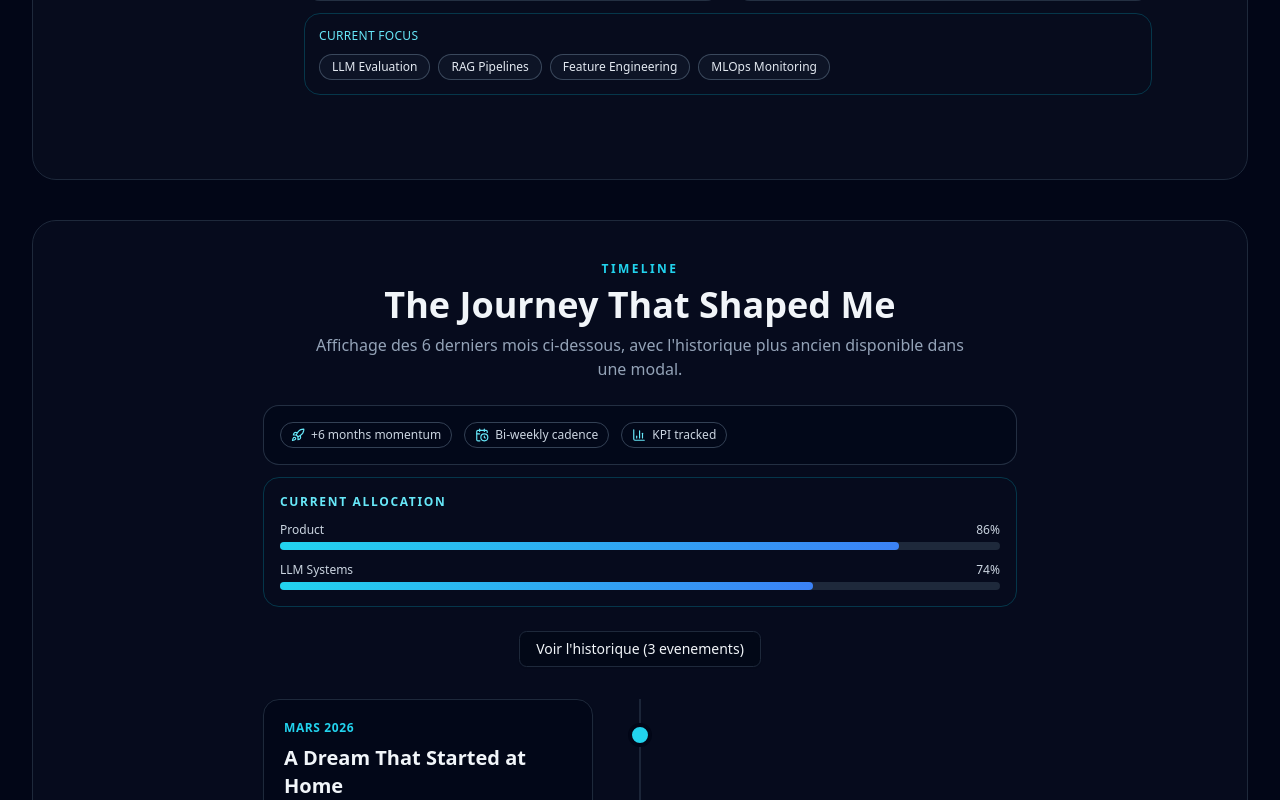
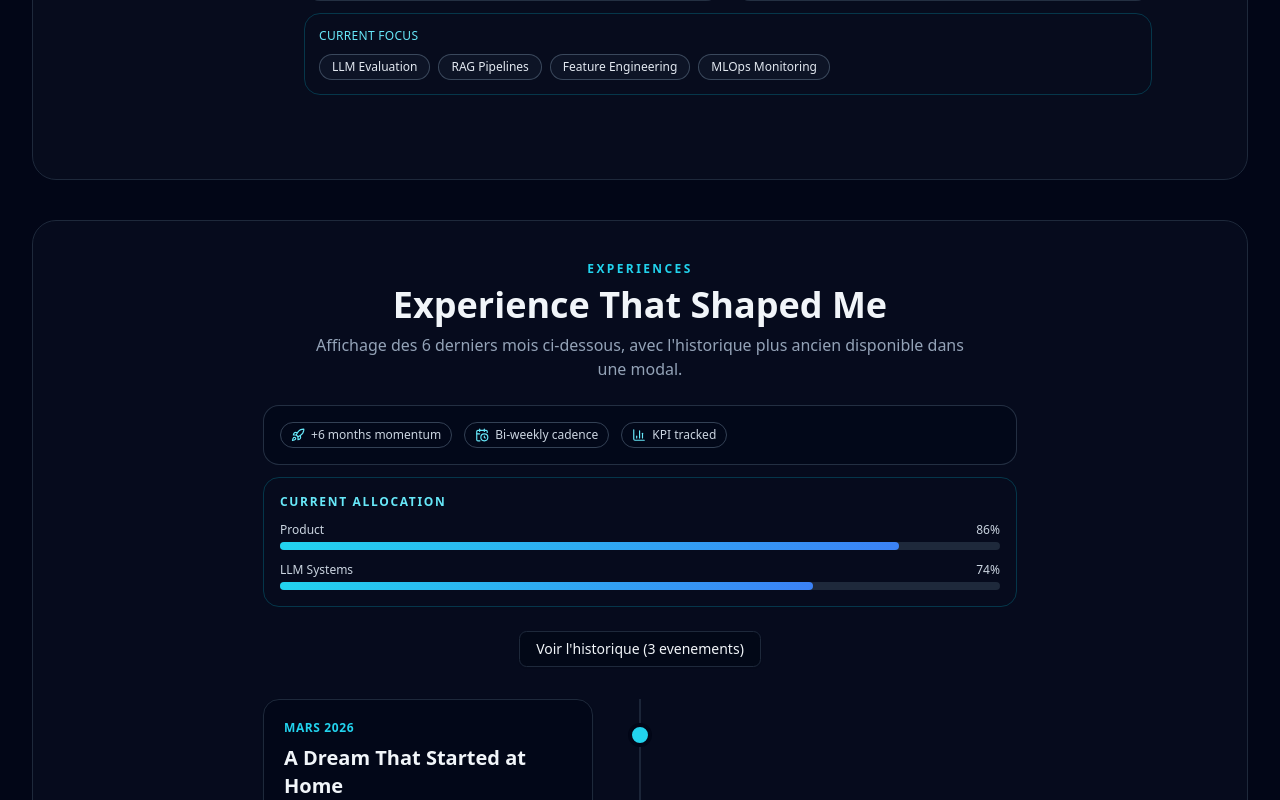
Before and after one commit to mitchou10/mitchou10.github.io, a React (Vite) app: page / in a window 1280 px wide. Shown: the part 1348-2148 px from the top of the page. Built offline with nearby package versions, Linux system fonts and the light colour scheme.

Commit message:
feat: rename Timeline section to Experiences and update related references

```diff
--- a/src/App.jsx
+++ b/src/App.jsx
@@ -15,7 +15,7 @@ import Footer from './components/Footer';
 const SECTION_ORDER = [
   { id: 'hero', label: 'Hero' },
   { id: 'about', label: 'About' },
-  { id: 'timeline', label: 'Timeline' },
+  { id: 'experiences', label: 'Experiences' },
   { id: 'projects', label: 'Projects' },
   { id: 'contact', label: 'Contact' },
 ];
--- a/src/components/Navbar.jsx
+++ b/src/components/Navbar.jsx
@@ -6,7 +6,7 @@ import SearchDialog from './SearchDialog';
 
 const NAV_LINKS = [
   { label: 'About', href: '#about' },
-  { label: 'Timeline', href: '#timeline' },
+  { label: 'Experiences', href: '#experiences' },
   { label: 'Projects', href: '#projects' },
   { label: 'Contact', href: '#contact' },
 ];
--- a/src/components/SearchDialog.jsx
+++ b/src/components/SearchDialog.jsx
@@ -20,10 +20,10 @@ const LOCAL_SEARCH_ITEMS = [
     source: 'local',
   },
   {
-    id: 'timeline',
-    title: 'Timeline - Journey',
+    id: 'experiences',
+    title: 'Experiences - Journey',
     snippet: 'Recent milestones and archive of older events.',
-    href: '#timeline',
+    href: '#experiences',
     source: 'local',
   },
   {
--- a/src/components/Timeline.jsx
+++ b/src/components/Timeline.jsx
@@ -93,10 +93,10 @@ export default function Timeline() {
   }, [isHistoryOpen]);
 
   return (
-    <section id="timeline" className="mb-10 flex min-h-[calc(100vh-6rem)] scroll-mt-24 items-center rounded-3xl border border-slate-800 bg-slate-900/35 px-6 py-10">
+    <section id="experiences" className="mb-10 flex min-h-[calc(100vh-6rem)] scroll-mt-24 items-center rounded-3xl border border-slate-800 bg-slate-900/35 px-6 py-10">
       <div className="mx-auto max-w-5xl">
-        <p className="text-center text-xs font-semibold uppercase tracking-[0.2em] text-cyan-400">Timeline</p>
-        <h2 className="mt-2 text-center text-3xl font-bold text-slate-100 sm:text-4xl">The Journey That Shaped Me</h2>
+        <p className="text-center text-xs font-semibold uppercase tracking-[0.2em] text-cyan-400">Experiences</p>
+        <h2 className="mt-2 text-center text-3xl font-bold text-slate-100 sm:text-4xl">Experience That Shaped Me</h2>
         <p className="mx-auto mt-2 max-w-2xl text-center text-slate-400">
           Affichage des 6 derniers mois ci-dessous, avec l&apos;historique plus ancien disponible dans une modal.
         </p>
```
